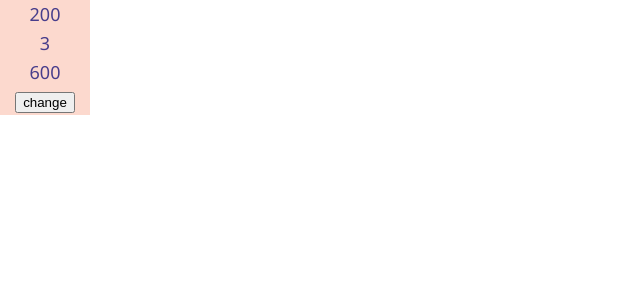
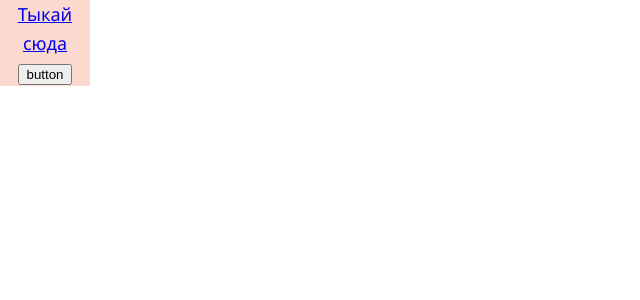
Before and after one commit to Elmazzik/Vue3_ABC, a Vue app in the folder Elmazik/: page / in a window 1280 px wide. Shown: the top 300 px of the page, without its empty margins (0-640 px from the left). Built offline with nearby package versions, Linux system fonts and the light colour scheme.

Commit message:
Модификаторы событий в фреймворке Vue

```diff
--- a/Elmazik/src/App.vue
+++ b/Elmazik/src/App.vue
@@ -2,29 +2,17 @@
 import { normalizeProps } from 'vue';
 
 export default {
-  data() {
-    return {
-      cost: 200,
-      amount: 3,
-    }
+  data() {},
+  methods: {
+    elmaz: function (i) {
+      alert("Привет!");
+      return false;
   },
-  methods: {
-      change: function (i) {
-      this.amount = this.amount + 1;
-      this.cost = this.cost + 100;
-      },
-    },
-  computed: {
-    price: function () {
-      return this.cost * this.amount;
-    },
-  },
+},
 };
 </script>
 
 <template>
-  <p>{{ cost }}</p>
-  <p>{{ amount }}</p>
-  <p>{{ price }}</p>
-  <button @click='change(text)'>change</button>
+  <a href="elmaz.html" v-on:click.prevent><p>Тыкай сюда</p></a>
+  <button v-on:click.once="elmaz">button</button>
 </template>
```
